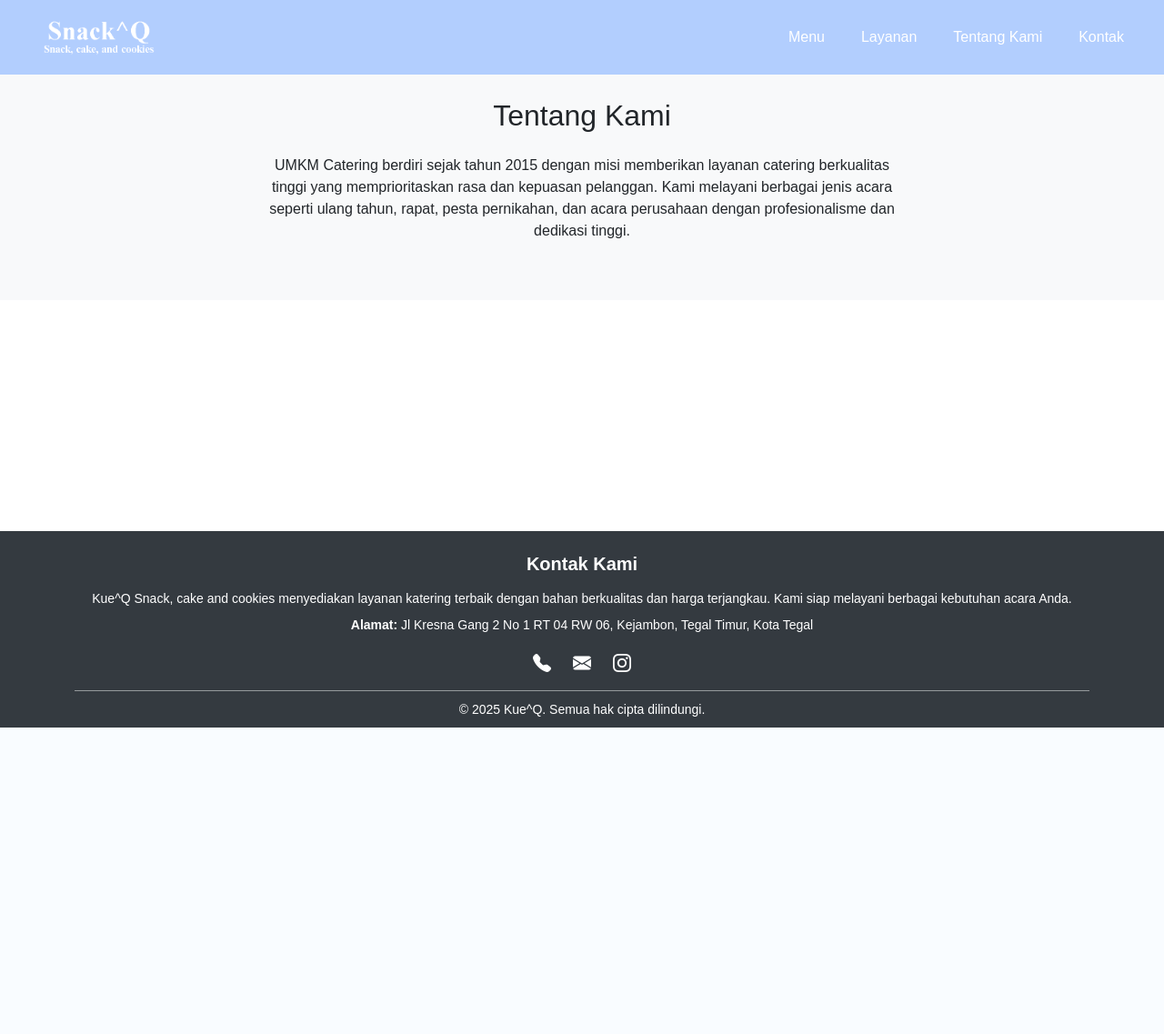
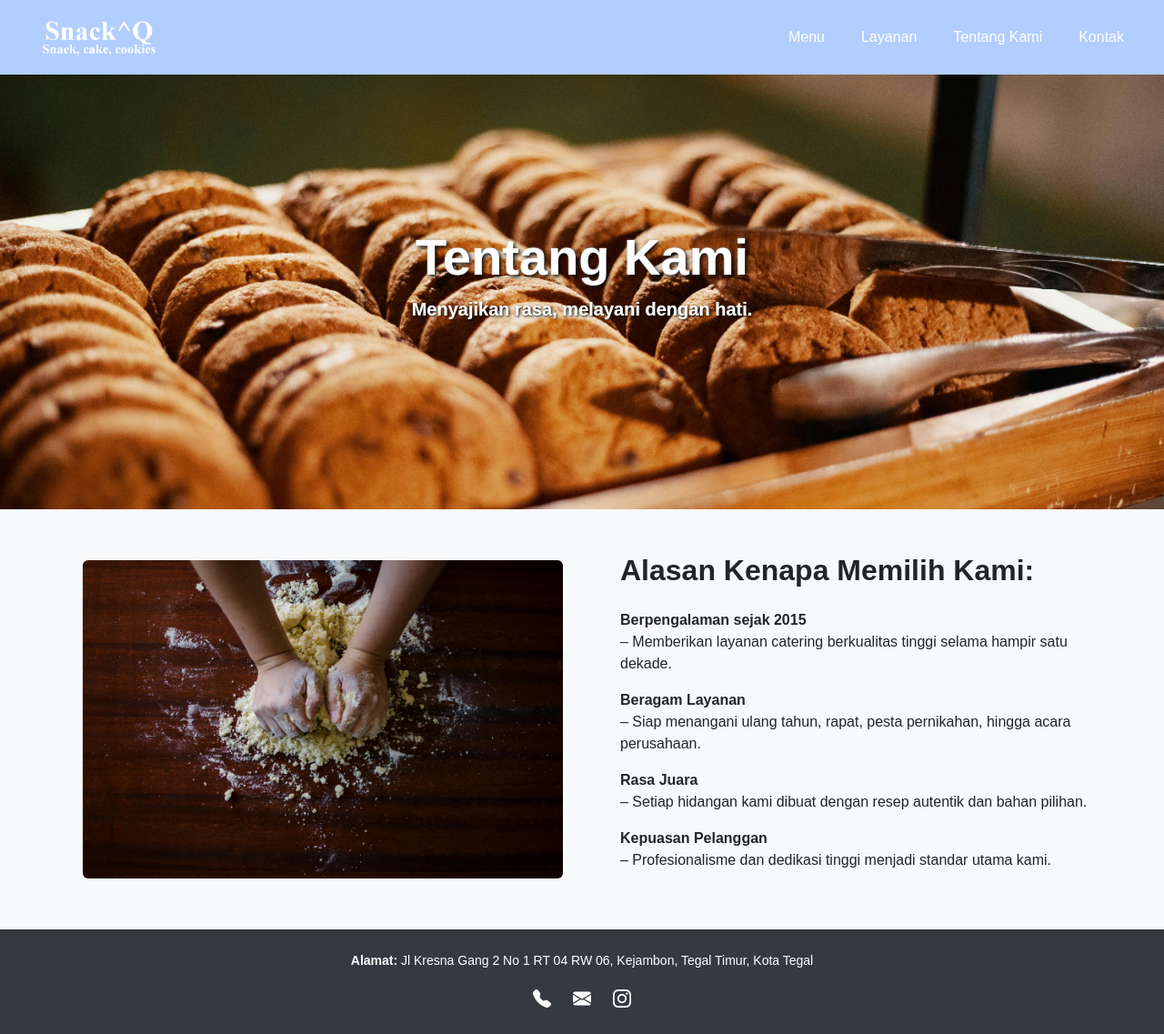
Before and after one commit to FUBARwithall/PPM, a Flask app: page /about in a window 1280 px wide. Shown: the whole page at 91% size. Before the commit the page ends 800 px from the top, so only its background shows below. Run offline with Flask 3, Linux system fonts and the light colour scheme.

Commit message:
Debut about

```diff
--- a/templates/about.html
+++ b/templates/about.html
@@ -1,17 +1,79 @@
-{% extends 'layouts/base.html' %}
+{% extends 'layouts/base.html' %} {% block title %}Halaman Homepage{% endblock
+%} {% block content %}
+<section
+  class="py-5"
+  style="
+    background: url('/static/images/Cookies.jpg') center center/cover no-repeat;
+    height: 500px;
+    position: relative;
+  "
+>
+  <div
+    class="container text-center text-white d-flex flex-column justify-content-center align-items-center"
+    style="height: 100%"
+  >
+    <h1
+      class="display-4 fw-bold"
+      style="text-shadow: 2px 2px 4px #000, 0 0 2px #fff"
+    >
+      Tentang Kami
+    </h1>
+    <p class="lead fw-bold" style="text-shadow: 1px 1px 3px #000, 0 0 1px #fff">
+      Menyajikan rasa, melayani dengan hati.
+    </p>
+  </div>
+</section>
 
-{% block title %} Halaman Homepage {% endblock %}
+<!-- Choosing Section -->
+<section class="py-5 bg-light">
+  <div class="container">
+    <div class="row align-items-center">
+      <!-- Bagian Kiri: Foto -->
+      <div class="col-md-6 mb-4 mb-md-0 text-center">
+        <img
+          src="{{ url_for('static', filename='images/baking.jpg') }}"
+          alt="Foto Catering"
+          class="img-fluid rounded"
+          style="max-width: 100%; height: 350px"
+        />
+      </div>
 
-{% block content %}
-
-  <section class="py-5 bg-light">
-    <div class="container">
-      <h2 class="mb-4 text-center">Tentang Kami</h2>
-      <p class="text-center mx-auto" style="max-width: 700px;">
-        UMKM Catering berdiri sejak tahun 2015 dengan misi memberikan layanan catering berkualitas tinggi yang
-        memprioritaskan rasa dan kepuasan pelanggan. Kami melayani berbagai jenis acara seperti ulang tahun, rapat,
-        pesta pernikahan, dan acara perusahaan dengan profesionalisme dan dedikasi tinggi.
-      </p>
+      <!-- Bagian Kanan: Daftar Alasan -->
+      <div class="col-md-6">
+        <div style="margin-left: 30px;">
+          <h2 class="mb-4 fw-bold">Alasan Kenapa Memilih Kami:</h2>
+          <ul class="list-unstyled">
+            <li>
+              <strong>Berpengalaman sejak 2015</strong>
+            </li>
+            <p>
+              – Memberikan layanan catering berkualitas tinggi selama hampir
+              satu dekade.
+            </p>
+            <li>
+              <strong>Beragam Layanan</strong>
+            </li>
+            <p>
+              – Siap menangani ulang tahun, rapat, pesta pernikahan, hingga
+              acara perusahaan.
+            </p>
+            <li>
+              <strong>Rasa Juara</strong>
+            </li>
+            <p>
+              – Setiap hidangan kami dibuat dengan resep autentik dan bahan
+              pilihan.
+            </p>
+            <li>
+              <strong>Kepuasan Pelanggan</strong>
+            </li>
+            <p>
+              – Profesionalisme dan dedikasi tinggi menjadi standar utama kami.
+            </p>
+          </ul>
+        </div>
+      </div>
     </div>
-  </section>
+  </div>
+</section>
 {% endblock %}
--- a/templates/layouts/component/footer.html
+++ b/templates/layouts/component/footer.html
@@ -1,14 +1,9 @@
 <footer class="text-white text-center" style="background-color: #343a40">
   <section id="contact" class="py-4">
     <div class="container">
-      <h5 class="fw-bold mb-3">Kontak Kami</h5>
-      <p class="mb-2 small">
-        Kue^Q Snack, cake and cookies menyediakan layanan katering terbaik dengan bahan
-        berkualitas dan harga terjangkau. Kami siap melayani berbagai kebutuhan
-        acara Anda.
-      </p>
       <p class="mb-3 small">
-        <strong>Alamat:</strong> Jl Kresna Gang 2 No 1 RT 04 RW 06, Kejambon, Tegal Timur, Kota Tegal
+        <strong>Alamat:</strong> Jl Kresna Gang 2 No 1 RT 04 RW 06, Kejambon,
+        Tegal Timur, Kota Tegal
       </p>
 
       <!-- Ikon-ikon horizontal di tengah -->
@@ -16,7 +11,10 @@
         <a href="tel:02112345678" class="text-white" target="_blank"
           ><i class="bi bi-telephone-fill"></i
         ></a>
-        <a href="mailto:info@umkmcatering.com" class="text-white" target="_blank"
+        <a
+          href="mailto:info@umkmcatering.com"
+          class="text-white"
+          target="_blank"
           ><i class="bi bi-envelope-fill"></i
         ></a>
         <a
@@ -28,19 +26,9 @@
       </div>
     </div>
   </section>
-  <div class="container py-2">
-    <hr class="border-light opacity-50 my-2" />
-    <small>&copy; <span id="currentYear"></span> Kue^Q. Semua hak cipta dilindungi.</small>
-    <script>
-      document.getElementById('currentYear').textContent = new Date().getFullYear();
-    </script>
-  </div>
 </footer>
 <style>
   footer a:hover {
     color: #fff700;
   }
-  .custom-margin {
-    margin-bottom: -25px;
-  }
 </style>
```
Also changed, not shown: templates/index.html (+8 -8 lines), static/images/Cookies.jpg (added), static/images/Logo.png, static/images/baking.jpg (added).
